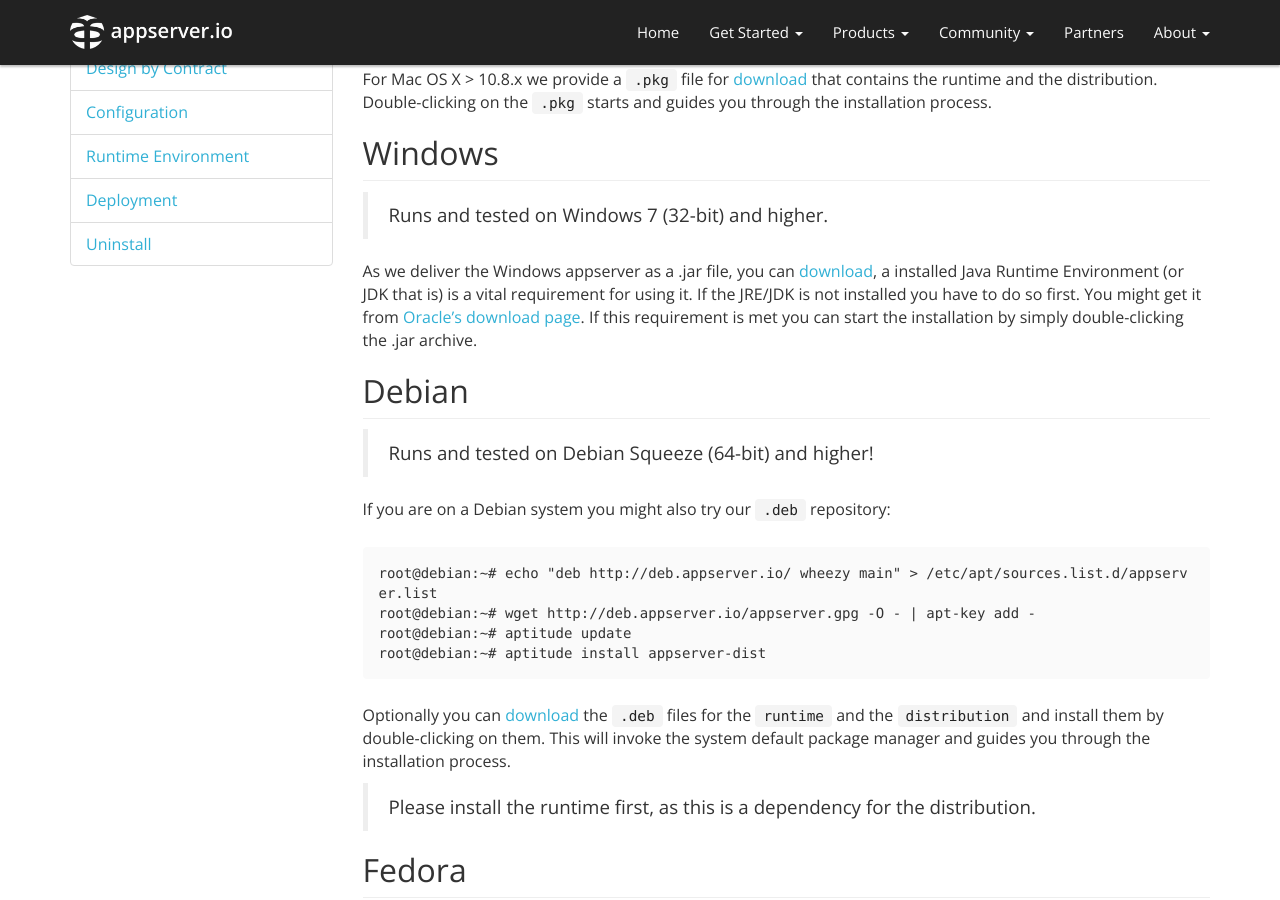
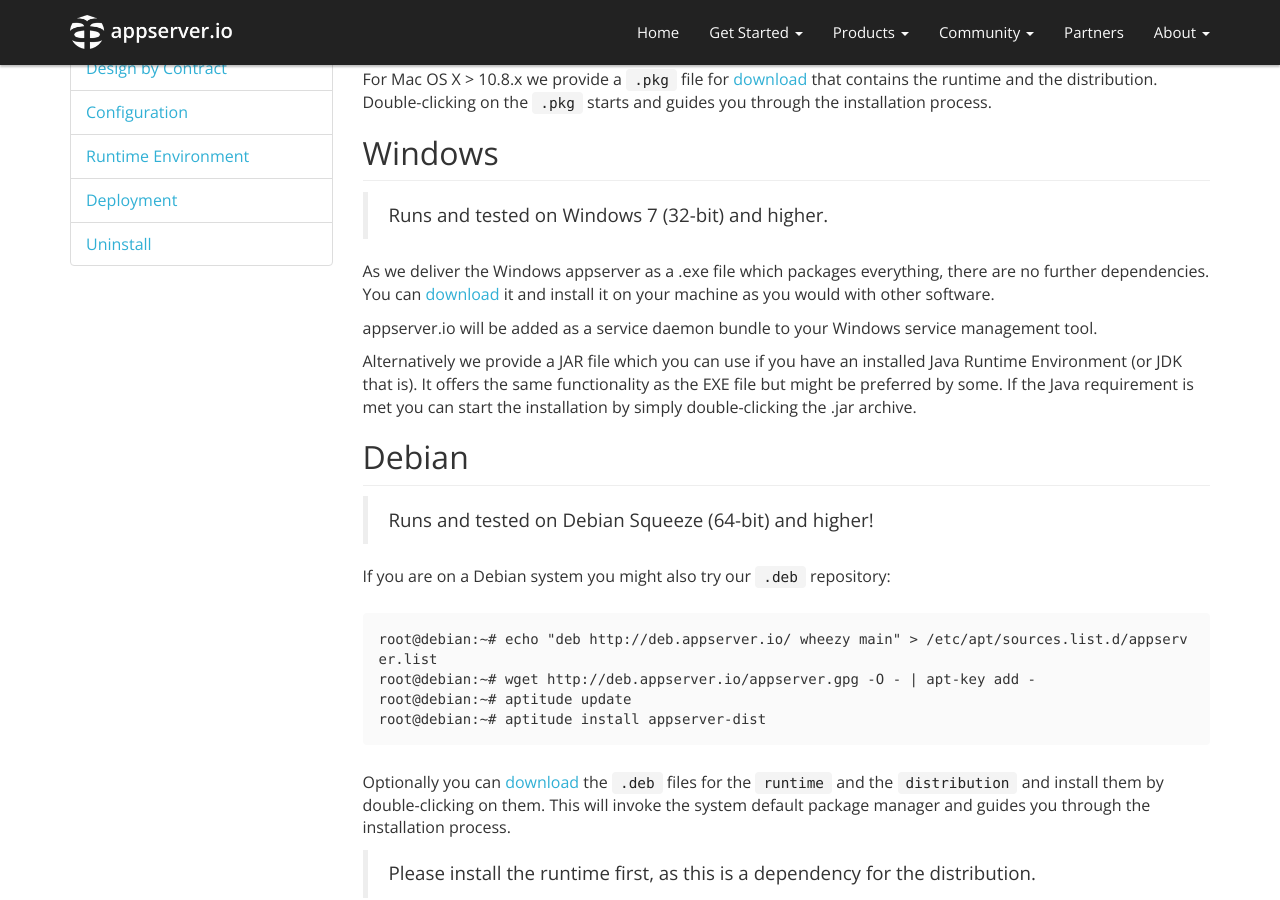
Before and after one commit to appserver-io/appserver, a Jekyll site: the page built from _docs/installation.md, in a window 1280 px wide and 900 px high, scrolled down 783 px. Built offline with Jekyll 4.4.1, drawn with Linux system fonts in a browser that asks for light colours; nearby versions of some CDN libraries; library files that are not in the unit come from our copies; Markdown is read by kramdown in place of the engine named in the settings.

Commit message:
updated download and installation description

```diff
--- a/_config.yml
+++ b/_config.yml
@@ -38,8 +38,8 @@
 
 google_analytics_id: UA-42386171-1
 
-appserver_version: 1.0.1
-appserver_runtime_version: 1.0.2
+appserver_version: 1.0.2
+appserver_runtime_version: 1.0.4
 
 appserver_download_baseurl: https://github.com/appserver-io/appserver/releases/download/
 appserver_download_dist_prefix: appserver-dist
--- a/_docs/installation.md
+++ b/_docs/installation.md
@@ -50,10 +50,15 @@
 
 > Runs and tested on Windows 7 (32-bit) and higher.
 
-As we deliver the Windows appserver as a .jar file, you can [download]({{"/get-started/downloads.html#win" | prepend: site.baseurl }}), a installed Java Runtime Environment (or JDK
-that is) is a vital requirement for using it. If the JRE/JDK is not installed you have to do so
-first. You might get it from [Oracle's download page](<http://www.oracle.com/technetwork/java/javase/downloads/jre7-downloads-1880261.html>).
-If this requirement is met you can start the installation by simply double-clicking the .jar archive.
+As we deliver the Windows appserver as a .exe file which packages everything, there are no further dependencies.
+You can [download]({{"/get-started/downloads.html#win" | prepend: site.baseurl }}) it and install it on your machine as you would with other software.
+
+appserver.io will be added as a service daemon bundle to your Windows service management tool.
+
+Alternatively we provide a JAR file which you can use if you have an installed Java Runtime Environment (or JDK
+that is).
+It offers the same functionality as the EXE file but might be preferred by some.
+If the Java requirement is met you can start the installation by simply double-clicking the .jar archive.
 
 ## Debian
 
```
Also changed, not shown: _data/downloads.yml (+8 -8 lines).
